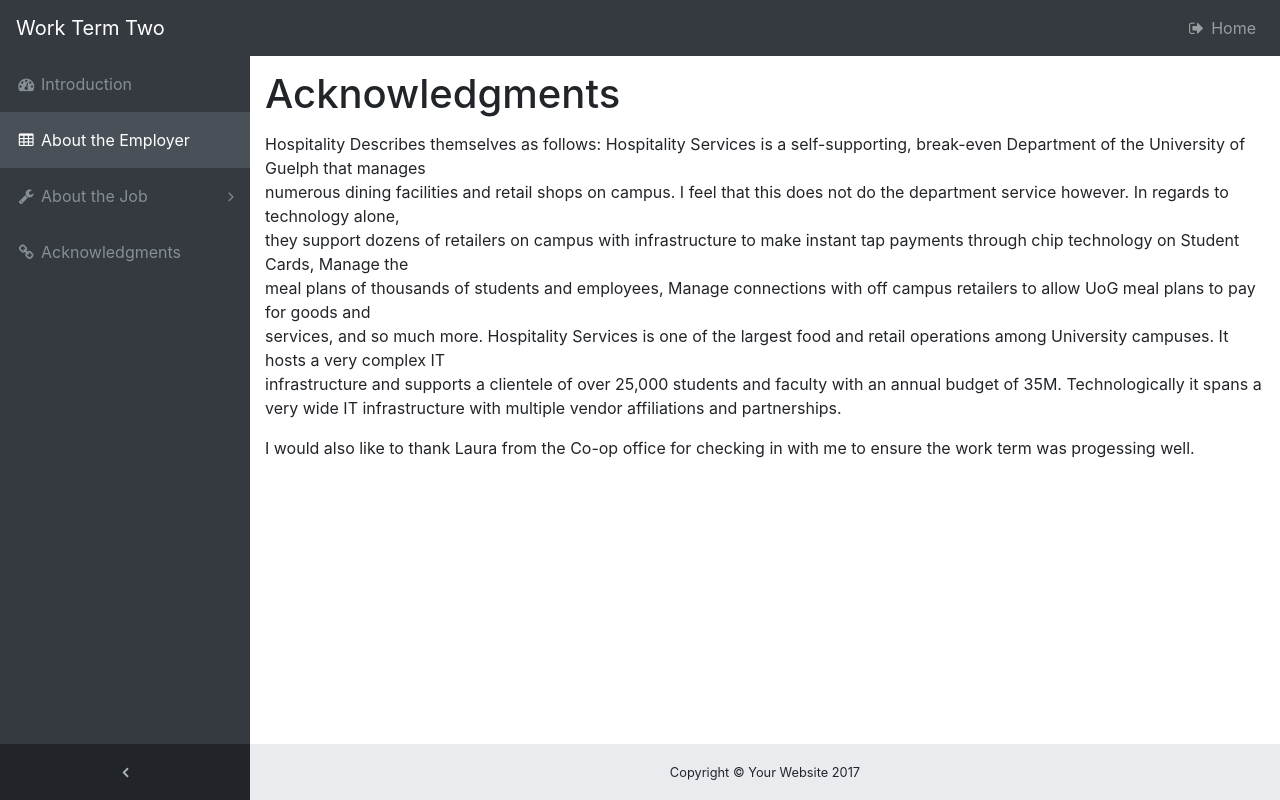
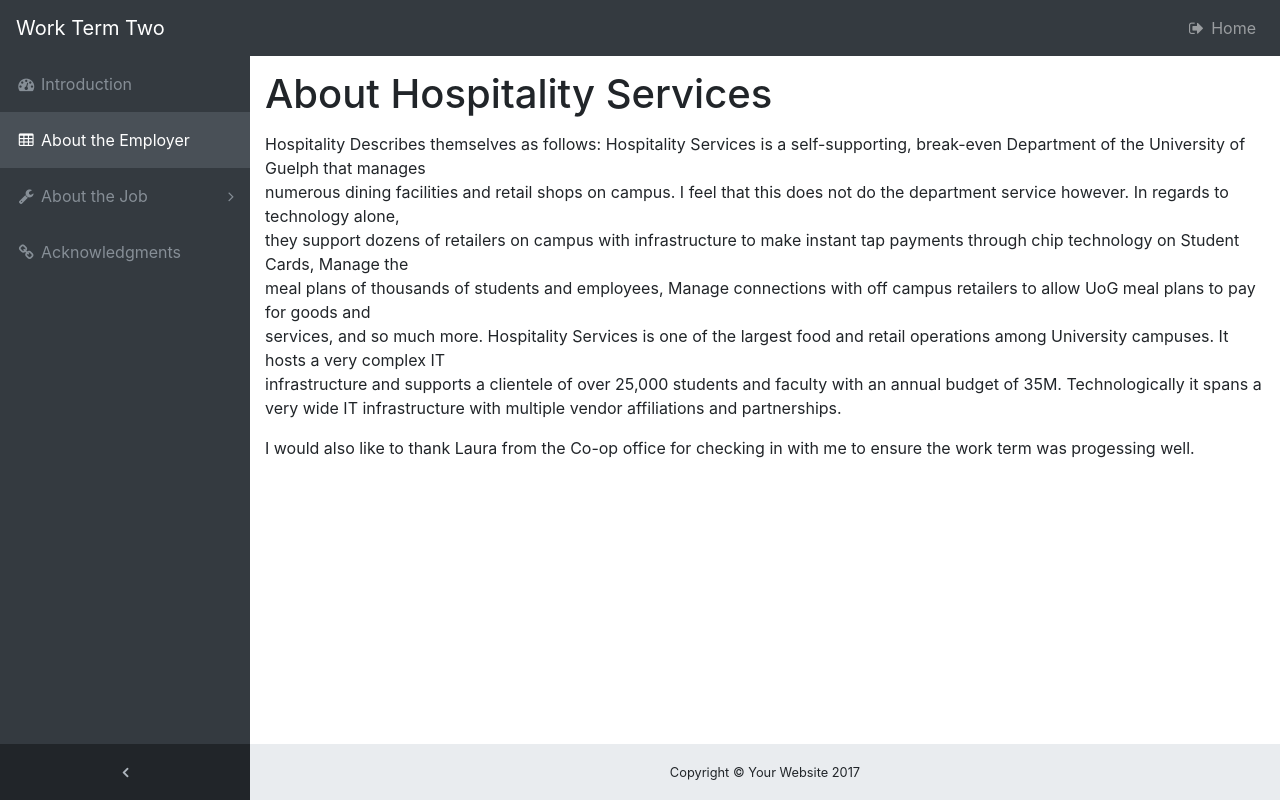
Before and after one commit to worktermtwo/Work-term-two, a website with bundled scripts: page about.html in a window 1280 px wide. Built offline with nearby package versions, Linux system fonts and the light colour scheme.

Commit message:
Add files via upload

```diff
--- a/about.html
+++ b/about.html
@@ -96,7 +96,7 @@
     <div class="content-wrapper">
 
       <div class="container-fluid">
-          <h1> Acknowledgments</h1>
+          <h1> About Hospitality Services</h1>
           <p></p><p></p>
           <p>
               Hospitality Describes themselves as follows: Hospitality Services is a self-supporting, break-even Department of the University of Guelph that manages</br> numerous dining facilities and retail shops on campus.
```
